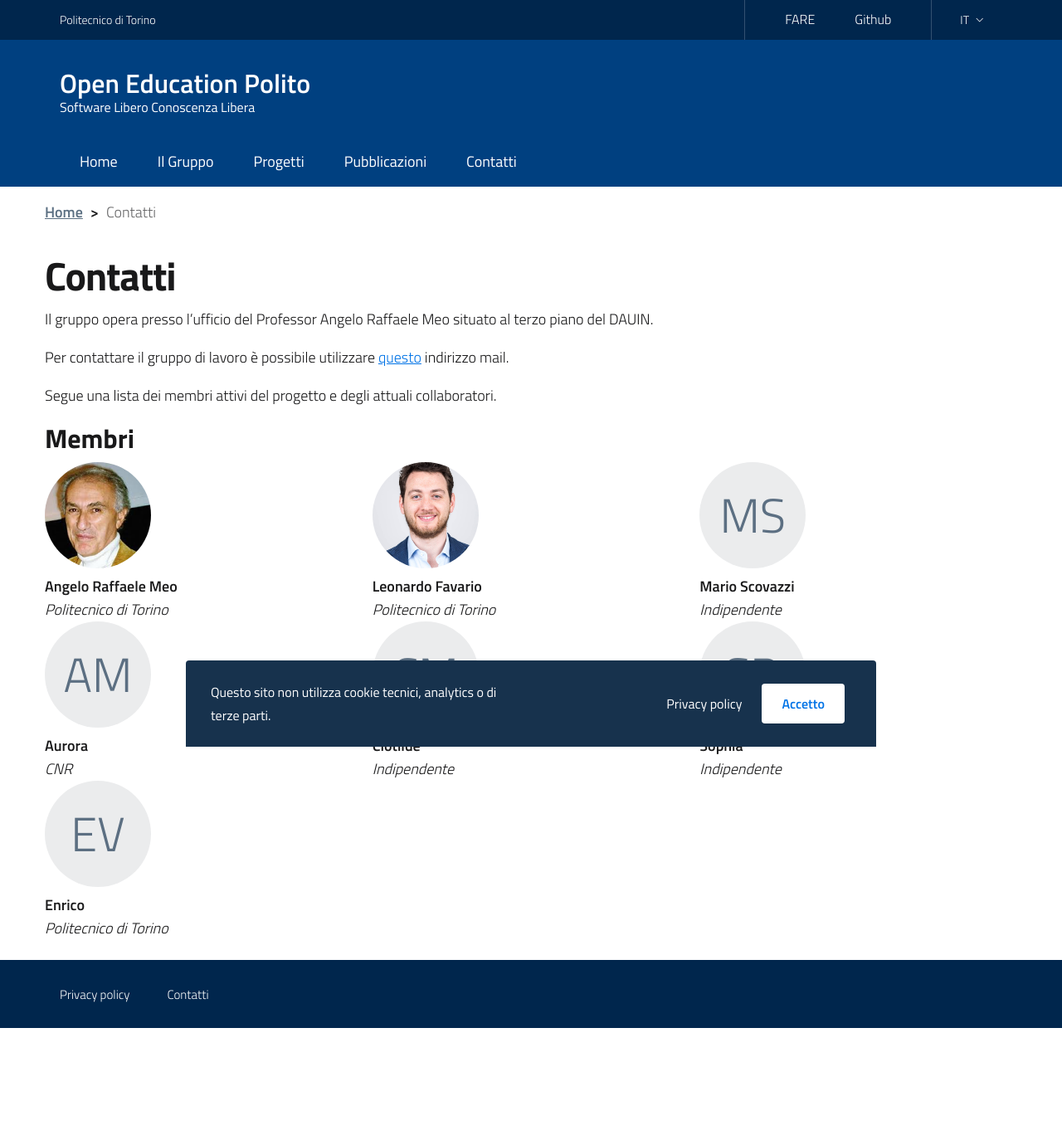
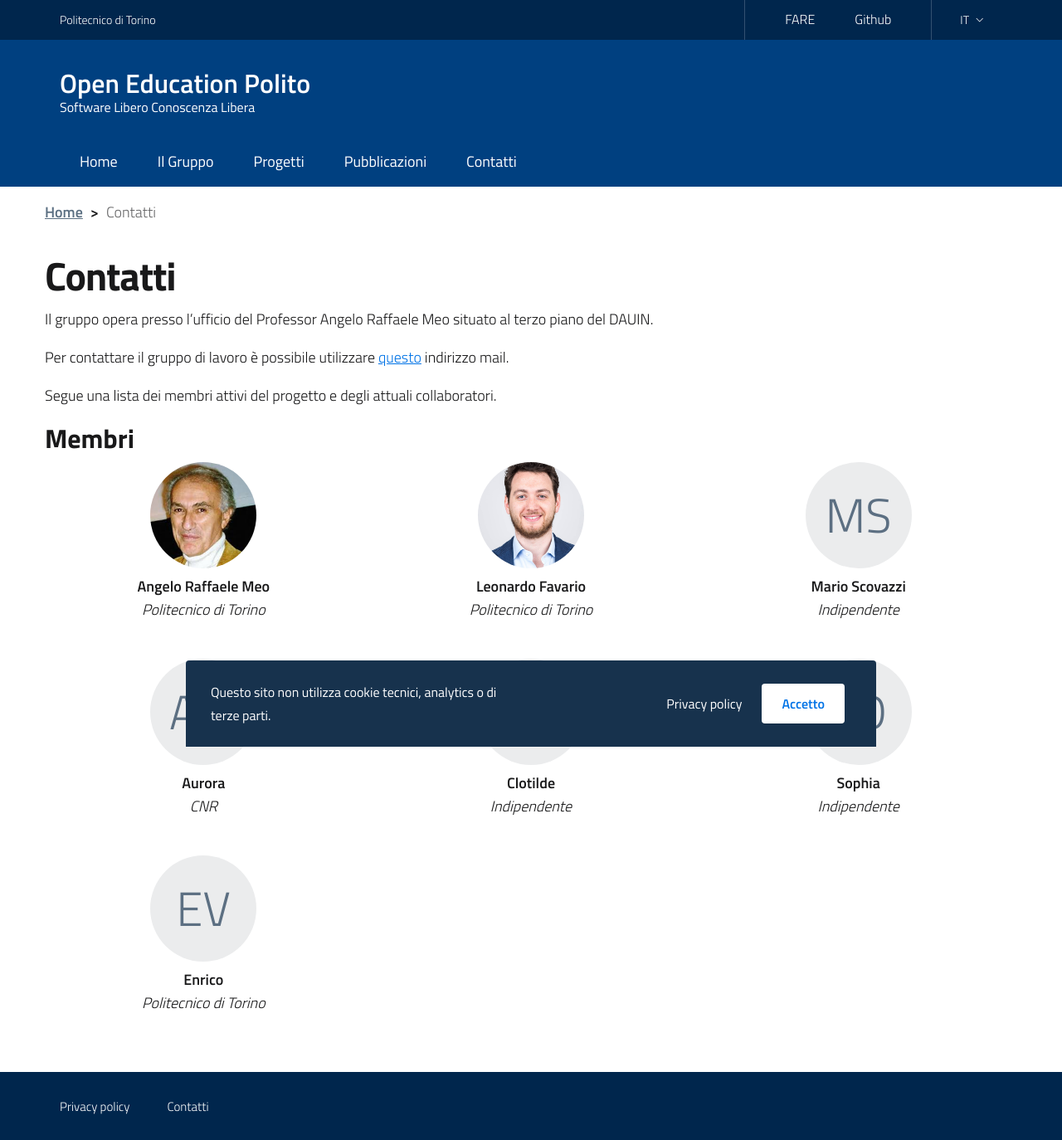
Before and after one commit to open-education-polito/org-website, a Jekyll site: the page built from it/contatti.md, in a window 1280 px wide. Shown: the whole page at 83% size. Built offline with Jekyll 4.4.1, drawn with Linux system fonts in a browser that asks for light colours; before the commit the page ends 1239 px from its top, so only the background shows below that.

Commit message:
New style in contacts

```diff
--- a/_includes/person.html
+++ b/_includes/person.html
@@ -12,7 +12,7 @@
 {% assign colclass = 'col-sm-4' %}
 {% endif %}
 
-<div class="credits-{{ personclass }} {{ colclass }}">
+<div class="col-4" style="text-align: center; padding-bottom: 2.5em;">
   <div class="avatar size-xxl">
   {% if p.pic != nil %}
     <img src="{{ p.pic }}">
@@ -47,6 +47,5 @@
     </div>
     {% endif %}
   </div>
-
 </div>
 <!--/credits-person-->
```
